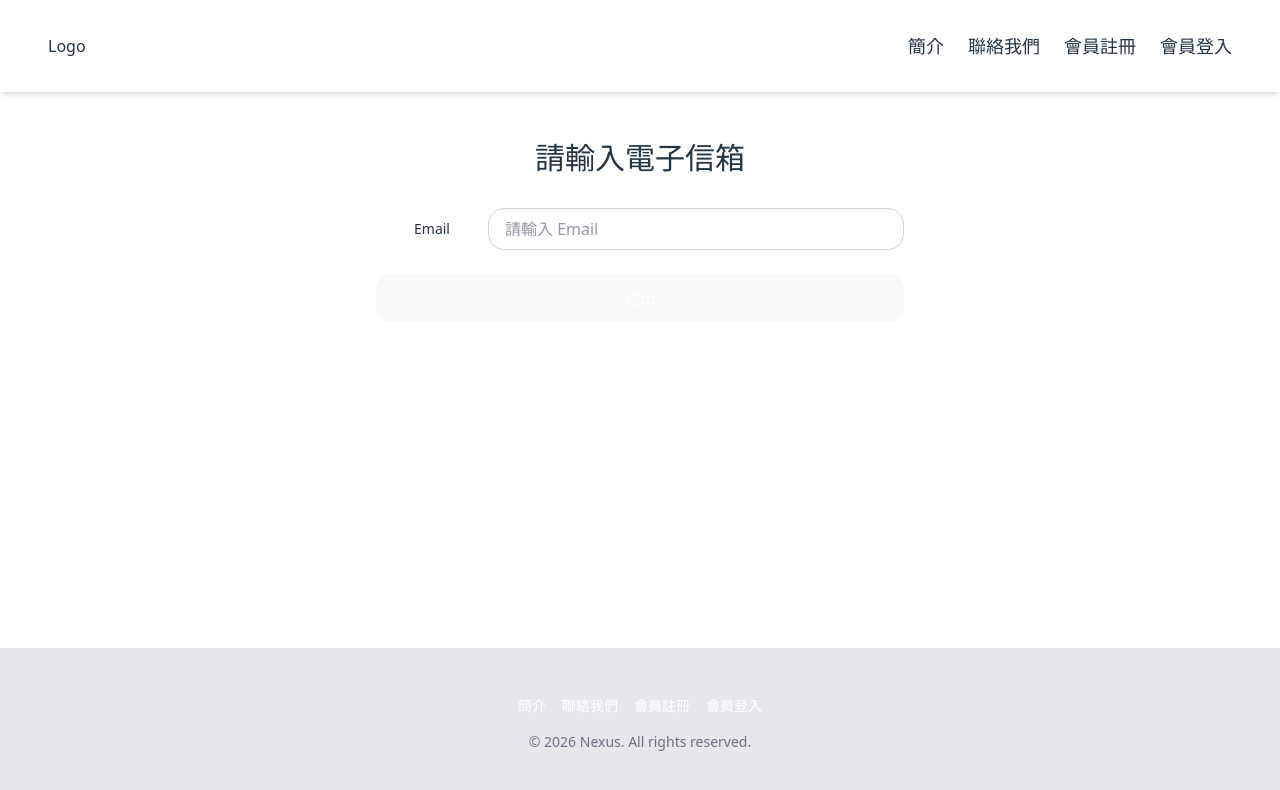
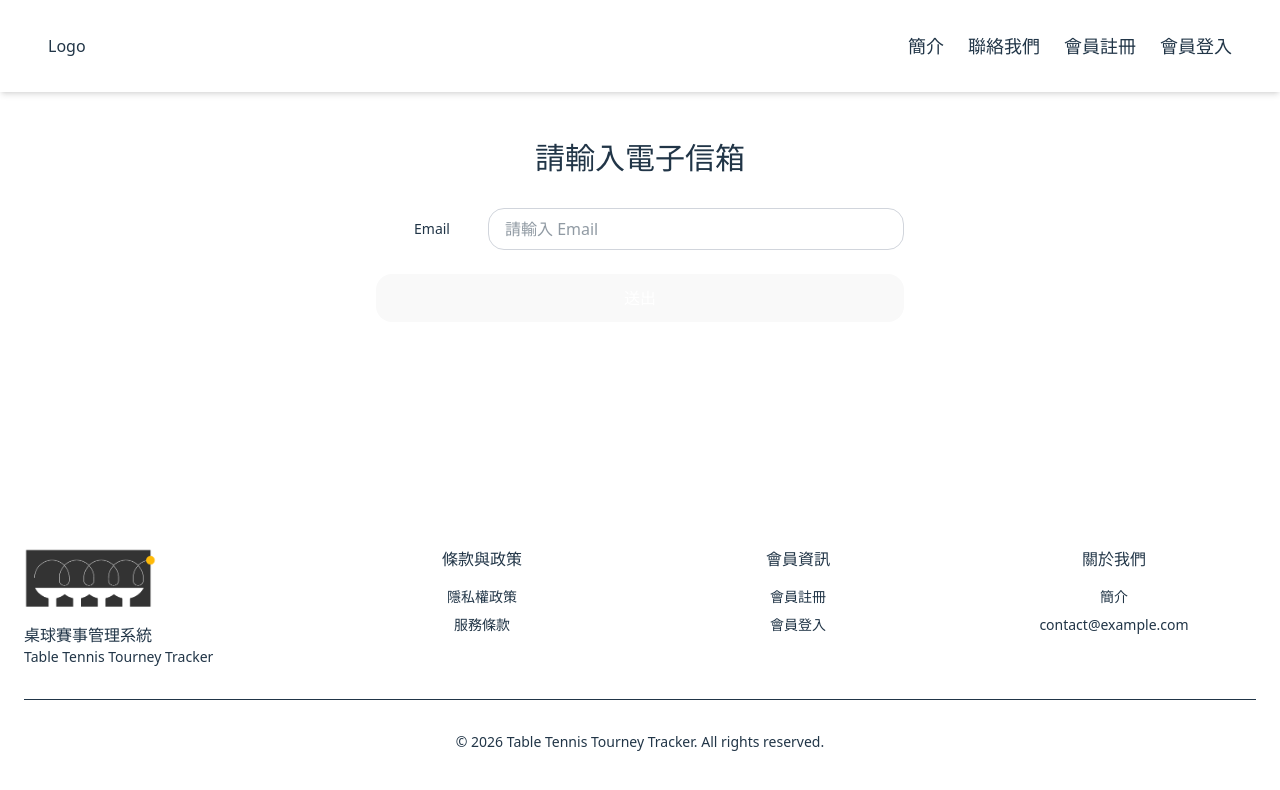
Before and after one commit to comea22/Nexus_frontend, a React (Vite) app: page /forgot-password in a window 1280 px wide. Shown: the top 790 px of the page. Built offline with nearby package versions, Linux system fonts and the light colour scheme.

Commit message:
chore: 更新 footer 資訊

```diff
--- a/src/components/Footer.jsx
+++ b/src/components/Footer.jsx
@@ -2,15 +2,43 @@ import { Link } from 'react-router-dom'
 
 function Footer() {
   return (
-    <footer className="bg-gray-200">
-      <div className="max-w-7xl mx-auto px-6 py-12 flex flex-col items-center gap-4">
-        <div className="flex gap-4 text-sm text-white">
-          <Link to="/about">簡介</Link>
-          <Link to="/contact">聯絡我們</Link>
-          <Link to="/register">會員註冊</Link>
-          <Link to="/login">會員登入</Link>
+    <footer className="bg-footer">
+      <div className="max-w-7xl mx-auto px-6 py-12">
+        <div className="grid grid-cols-1 md:grid-cols-4 gap-8 mb-8">
+          <div className="text-left">
+            <img src="/logo_footer.webp" alt="Logo" className="h-16 mb-3" />
+            <p className="font-bold">桌球賽事管理系統</p>
+            <p className="text-sm text-text-secondary">Table Tennis Tourney Tracker</p>
+          </div>
+
+          <div>
+            <h3 className="font-bold mb-4">條款與政策</h3>
+            <ul className="space-y-2 text-sm text-text-secondary">
+              <li><Link to="/privacy" className="hover:underline">隱私權政策</Link></li>
+              <li><Link to="/terms" className="hover:underline">服務條款</Link></li>
+            </ul>
+          </div>
+
+          <div>
+            <h3 className="font-bold mb-4">會員資訊</h3>
+            <ul className="space-y-2 text-sm text-text-secondary">
+              <li><Link to="/register" className="hover:underline">會員註冊</Link></li>
+              <li><Link to="/login" className="hover:underline">會員登入</Link></li>
+            </ul>
+          </div>
+
+          <div>
+            <h3 className="font-bold mb-4">關於我們</h3>
+            <ul className="space-y-2 text-sm text-text-secondary">
+              <li><Link to="/about" className="hover:underline">簡介</Link></li>
+              <li><a href="mailto:contact@example.com" className="hover:underline">contact@example.com</a></li>
+            </ul>
+          </div>
         </div>
-        <p className="text-sm text-gray-500">© 2026 Nexus. All rights reserved.</p>
+
+        <p className="text-sm text-text-secondary text-center border-t border-border pt-8">
+          © 2026 Table Tennis Tourney Tracker. All rights reserved.
+        </p>
       </div>
     </footer>
   )
```
Also changed, not shown: public/logo_footer.webp (added).
